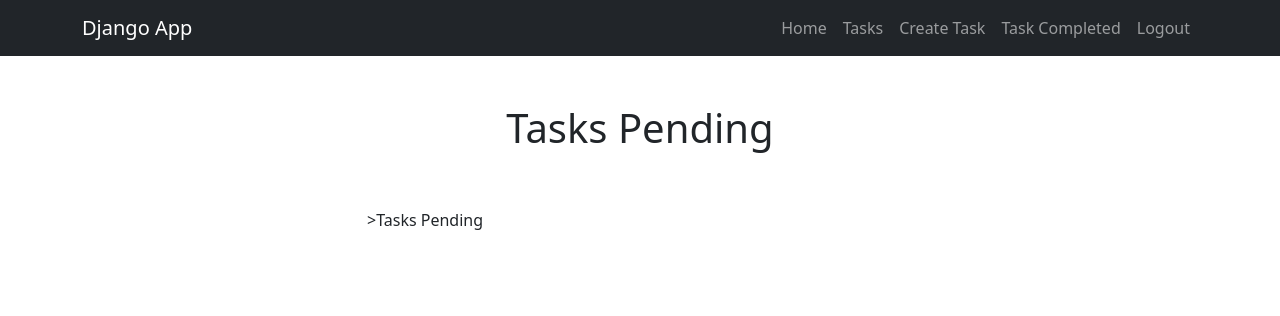
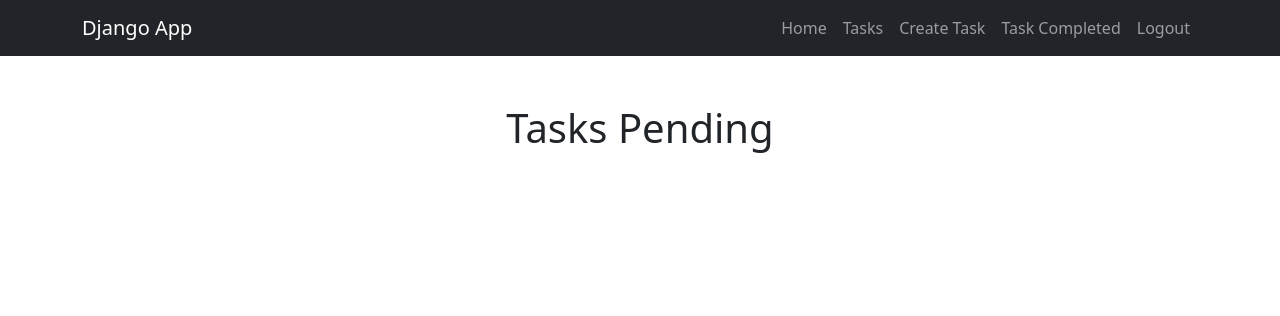
Before and after one commit to tomivillarruelDev/django-auth-crud, a Django app: page /tasks/ in a window 1280 px wide. Shown: the top 316 px of the page. Run offline with Django 4.2, Linux system fonts and the light colour scheme; the visitor is signed in with stand-in values (Sample User, id 1); data comes from the database, SQL or seed files in the repository; data that the repository does not hold is empty.

Commit message:
Add dynamic header based on request path1

```diff
--- a/tasks/templates/tasks.html
+++ b/tasks/templates/tasks.html
@@ -6,7 +6,9 @@
         <div class="col-md-6 offset-md-3">
             {% if 'tasks_completed' not in request.path %}
              <h1 class="text-center display3 py-5">Tasks Pending</h1>
-            {% endif %}>Tasks Pending</h1>
+            {% else %}
+            <h1 class="text-center display3 py-5">Tasks Completed</h1>
+            {% endif %}
 
             <ul class="list-group">
                 {% for task in tasks %}
```
